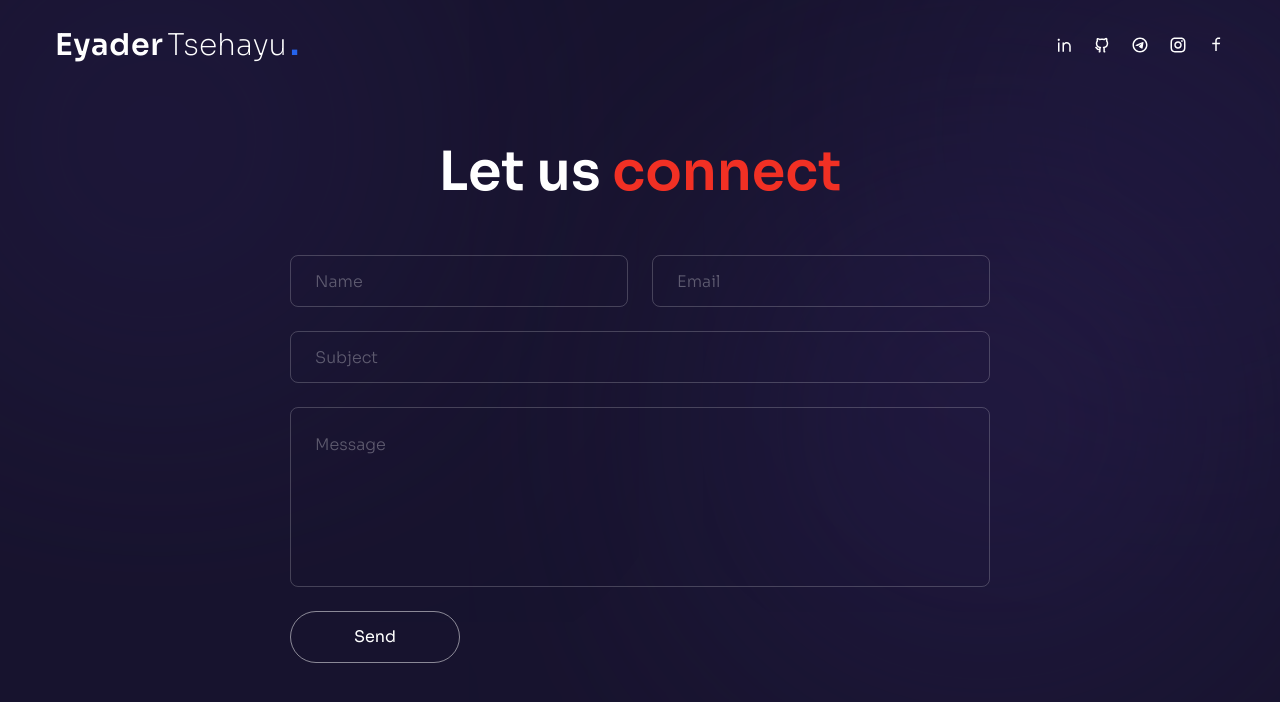
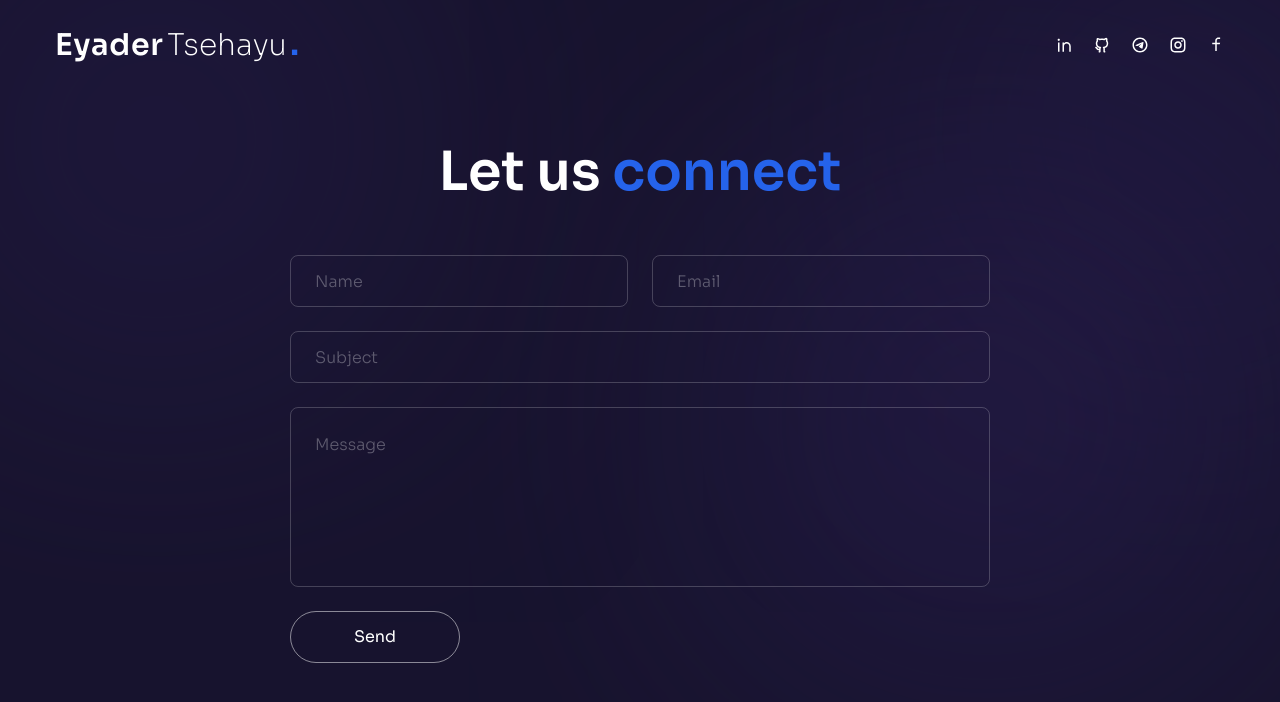
Before and after one commit to EyaderTsehayu/EyaderTsehayu-portfolio, a Next.js app: page /contact in a window 1280 px wide. Shown: the top 702 px of the page. Built offline with nearby package versions, Linux system fonts and the light colour scheme.

Commit message:
modify page styling

```diff
--- a/app/contact/page.jsx
+++ b/app/contact/page.jsx
@@ -24,7 +24,7 @@ const Contact = () => {
             exit="hidden"
             className="h2 text-center mb-12"
           >
-            Let us <span className="text-accent">connect</span>
+            Let us <span className="text-blue-600">connect</span>
           </motion.h2>
           {/* form */}
           <motion.form
@@ -65,7 +65,7 @@ const Contact = () => {
               className="textarea"
             ></textarea>
             <button
-              className="btn rounded-full border border-white/50 max-w-[170px] px-8 transition-all duration-300 flex items-center justify-center overflow-hidden hover:border-accent group"
+              className="btn rounded-full border border-white/50 max-w-[170px] px-8 transition-all duration-300 flex items-center justify-center overflow-hidden hover:border-blue-600 group"
               type="submit"
             >
               <span className="group-hover:translate-y-[120%] group-hover:opacity-0 transition-all duration-500">
```
